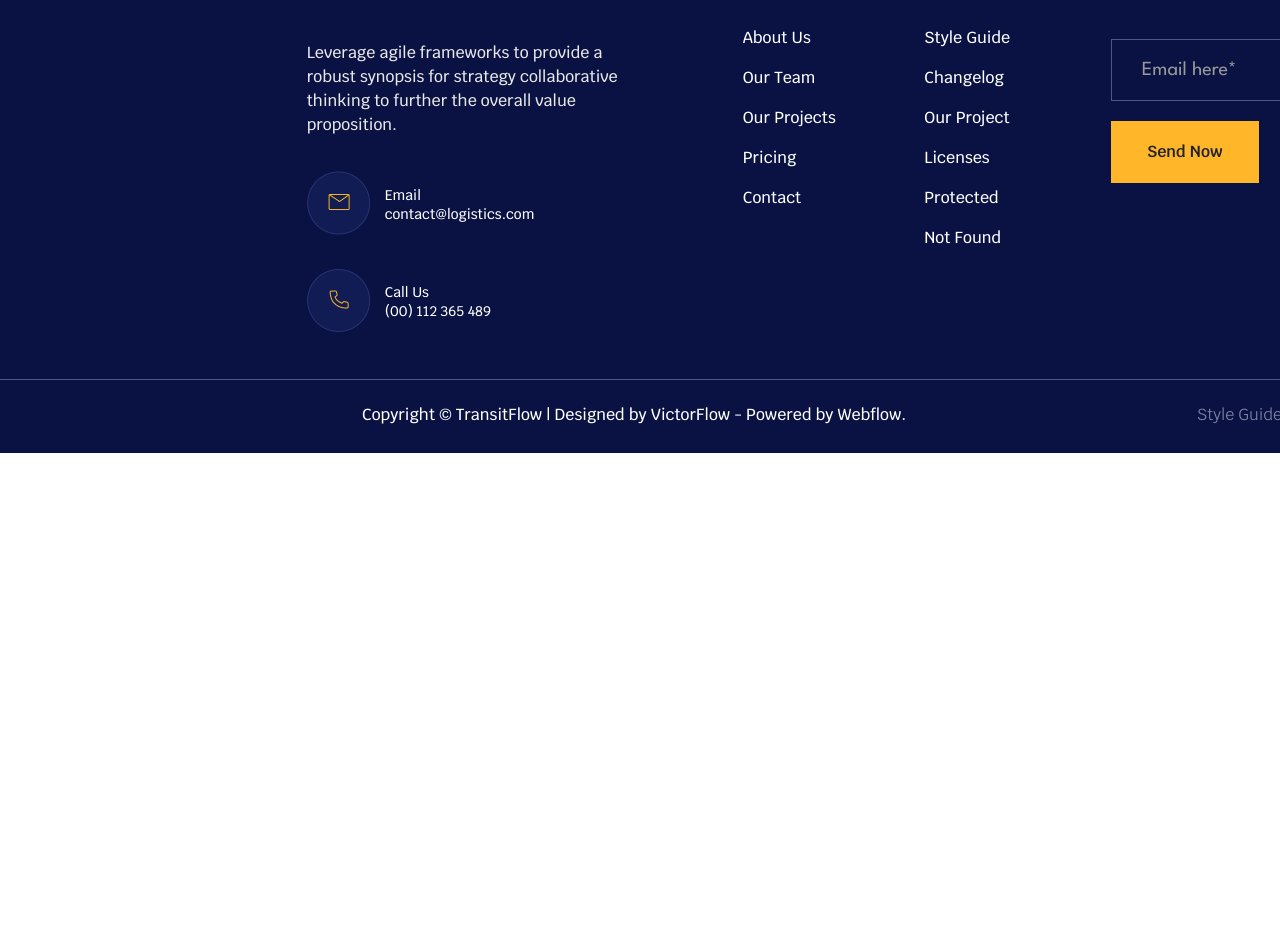
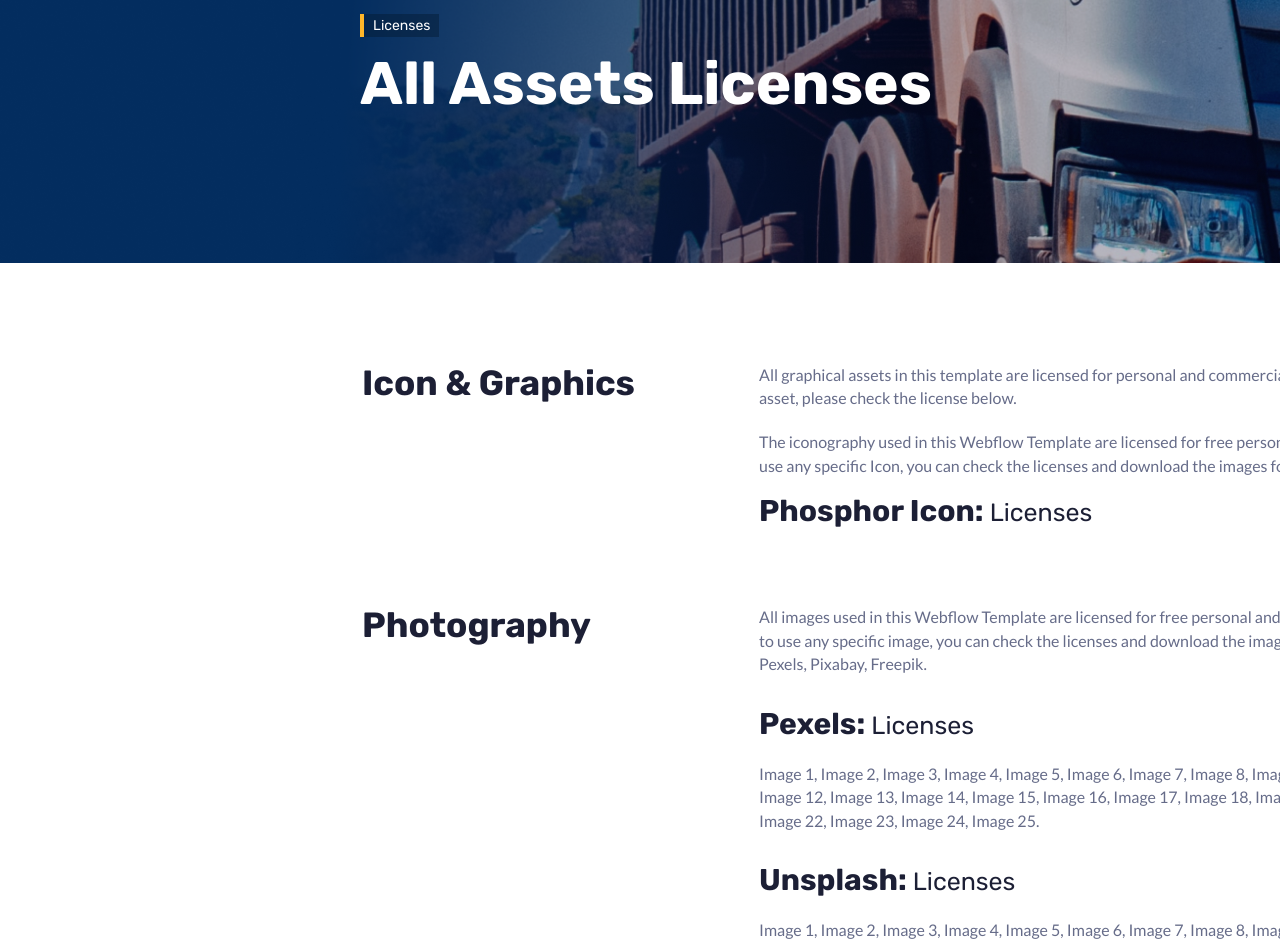
Before and after one commit to sgkocha/transit-flow, a React (Create React App) app: page /licenses in a window 1280 px wide. Shown: the part 360-1312 px from the top of the page. Before the commit the page ends 813 px from the top, so only its background shows below. Built offline with nearby package versions, Linux system fonts and the light colour scheme.

Commit message:
Create Licenses page

```diff
--- a/public/index.html
+++ b/public/index.html
@@ -11,7 +11,7 @@
   <link rel="preconnect" href="https://fonts.googleapis.com">
   <link rel="preconnect" href="https://fonts.gstatic.com" crossorigin>
   <link
-    href="https://fonts.googleapis.com/css2?family=Krub:ital,wght@0,200;0,300;0,400;0,500;0,600;0,700;1,200;1,300;1,400;1,500;1,600;1,700&family=League+Spartan:wght@100;200;300;400;500;600;700;800;900&family=Rubik:ital,wght@0,300;0,400;0,500;0,600;0,700;0,800;0,900;1,300;1,400;1,500;1,600;1,700;1,800;1,900&display=swap"
+    href="https://fonts.googleapis.com/css2?family=Krub:ital,wght@0,200;0,300;0,400;0,500;0,600;0,700;1,200;1,300;1,400;1,500;1,600;1,700&family=Lato:ital,wght@0,100;0,300;0,400;0,700;0,900;1,100;1,300;1,400;1,700;1,900&family=League+Spartan:wght@100;200;300;400;500;600;700;800;900&family=Rubik:ital,wght@0,300;0,400;0,500;0,600;0,700;0,800;0,900;1,300;1,400;1,500;1,600;1,700;1,800;1,900&display=swap"
     rel="stylesheet">
   <title>Transit Flow</title>
 </head>
--- a/src/compontents/Footer/Footer.tsx
+++ b/src/compontents/Footer/Footer.tsx
@@ -39,8 +39,7 @@ const Footer = () => {
           <ul className='footer-bl-list'>
             <li><a href="">Style Guide</a></li>
             <li><Link to="change-log">Changelog</Link></li>
-            <li><a href="">Our Project</a></li>
-            <li><a href="">Licenses</a></li>
+            <li><Link to="licenses">Licenses</Link></li>
             <li><a href="">Protected</a></li>
             <li><Link to="not-found">Not Found</Link></li>
           </ul>
--- a/src/compontents/Main/Main.tsx
+++ b/src/compontents/Main/Main.tsx
@@ -13,6 +13,7 @@ import Contact from '../../pages/Contact'
 import Pricing from '../../pages/Pricing'
 import NotFound from '../../pages/NotFound'
 import ChangeLog from '../../pages/ChangeLog'
+import Licenses from '../../pages/Licenses'
 
 const Main = () => {
     return (
@@ -69,6 +70,10 @@ const Main = () => {
                 path='change-log'
                 element={<ChangeLog/>}
             />
+            <Route
+                path='licenses'
+                element={<Licenses/>}
+            />
         </Routes>
     )
 }
--- /dev/null
+++ b/src/pages/Licenses.css
@@ -0,0 +1,71 @@
+.licenses-main {
+    padding-top: 129px;
+    padding-bottom: 144px;
+    padding-left: 360px;
+    background: url("/public/images/licenses-main-bg.png") no-repeat;
+    background-position-y: -71px;
+}
+
+.licenses-main-pattern {
+    width: 4px;
+    height: 23px;
+    background-color: rgba(255, 182, 41, 1);
+}
+
+.licenses-main-above {
+    padding-top: 3px;
+    padding-bottom: 3px;
+    padding-left: 9px;
+    padding-right: 9px;
+    background-color: rgba(4, 28, 55, 0.5);
+    font-size: 14px;
+    color: #FFFFFF;
+}
+
+.licenses-main-title {
+    margin-top: 11px;
+    font-weight: 700;
+    font-size: 60px;
+    color: #FFFFFF;
+}
+
+.licenses-info {
+    margin-top: 100px;
+    margin-left: 362px;
+    margin-right: 361px;
+    flex-wrap: wrap;
+    row-gap: 78px;
+    column-gap: 123px;
+}
+
+.licenses-info-title {
+    width: 274px;
+    font-weight: 700;
+    font-size: 35px;
+    line-height: 116%;
+    color: #1C1F35;
+}
+
+.licenses-info-desc {
+    margin-bottom: 20px;
+    font-family: 'Lato', sans-serif;
+    font-size: 16px;
+    line-height: 147.5%;
+    color: #666C89;
+}
+
+.licenses-info-subtitle {
+    margin-top: 20px;
+    font-size: 25px;
+    line-height: 116%;
+    color: #1C1F35;
+}
+
+.licenses-info-subtitle span {
+    font-weight: 700;
+    font-size: 30px;
+}
+
+.licenses-info-desc span {
+    font-weight: 600;
+}
--- /dev/null
+++ b/src/pages/Licenses.tsx
@@ -0,0 +1,58 @@
+import React from 'react'
+import "./Licenses.css"
+
+const Licenses = () => {
+    return (
+        <main>
+            <div className="licenses-main">
+                <div className="licenses-main-caption d-f">
+                    <div className="licenses-main-pattern"></div>
+                    <div className="licenses-main-above">Licenses</div>
+                </div>
+                <h2 className="licenses-main-title">All Assets Licenses</h2>
+            </div>
+            <div className="licenses-info d-f">
+                <div className="licenses-info-title">Icon & Graphics</div>
+                <div>
+                    <p className="licenses-info-desc" style={{ width: "780px" }}>
+                        All graphical assets in this template are licensed for personal and commercial use.
+                        If you'd like to use a specific asset, please check the license below.
+                    </p>
+                    <p className="licenses-info-desc" style={{ width: "800px", marginBottom: 0 }}>
+                        The iconography used in this Webflow Template are licensed for free personal and commercial use.
+                        If you'd like to use any specific Icon, you can check the licenses and download the images for free on phosphoricons.
+                    </p>
+                    <div className="licenses-info-subtitle"><span>Phosphor Icon:</span> Licenses</div>
+                </div>
+                <div className="licenses-info-title">Photography</div>
+                <div>
+                    <p className="licenses-info-desc" style={{ width: "735px", marginBottom: 0 }}>
+                        All images used in this Webflow Template are licensed for free personal and commercial use.
+                        If you'd like to use any specific image, you can check the licenses and download the images for
+                        free on Unsplash, Pexels, Pixabay, Freepik.
+                    </p>
+                    <div className="licenses-info-subtitle" style={{ marginTop: "34px" }}><span>Pexels:</span> Licenses</div>
+                    <p className="licenses-info-desc" style={{ width: "738px", marginTop: "22px", marginBottom: 0 }}>
+                        Image 1, Image 2, Image 3, Image 4, Image 5, Image 6, Image 7, Image 8, Image 9, Image 10, Image 11,
+                        Image 12, Image 13, Image 14, Image 15, Image 16, Image 17, Image 18, Image 19, Image 20, Image 21,
+                        Image 22, Image 23, Image 24, Image 25.
+                    </p>
+                    <div className="licenses-info-subtitle" style={{ marginTop: "34px" }}><span>Unsplash:</span> Licenses</div>
+                    <p className="licenses-info-desc" style={{ marginTop: "22px", marginBottom: 0 }}>
+                        Image 1, Image 2, Image 3, Image 4, Image 5, Image 6, Image 7, Image 8, Image 9, Image 10
+                    </p>
+                </div>
+                <div className="licenses-info-title">Font</div>
+                <div>
+                    <p className="licenses-info-desc" style={{ marginBottom: 0 }}>
+                        TransitFlow template uses free licensed <span>Google Fonts</span>.
+                        Please check <span>Rubik</span> and <span>Krub</span>.
+                    </p>
+                </div>
+            </div>
+            <div style={{ marginBottom: "100px" }}></div>
+        </main>
+    )
+}
+
+export default Licenses
```
Also changed, not shown: public/images/licenses-main-bg.png (added).
